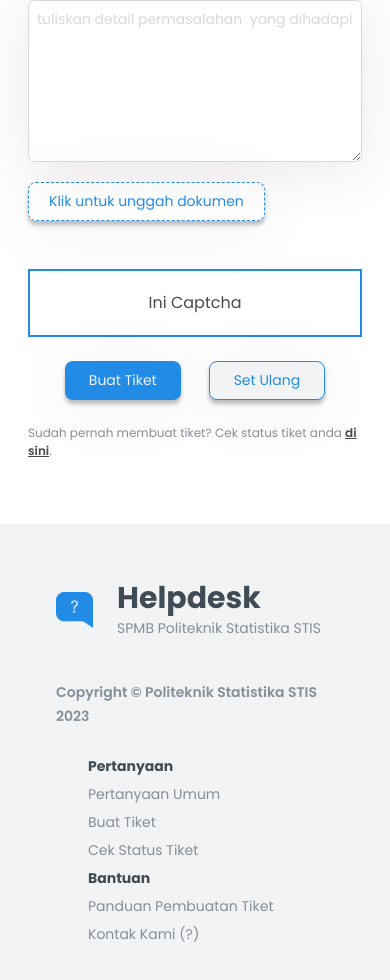
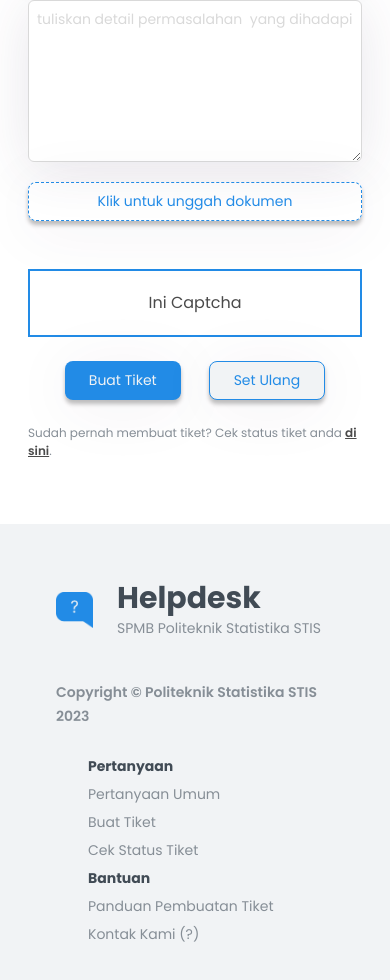
Before and after one commit to damarss/helpdesk, a Next.js app: page /create-ticket in a window 390 px wide. Shown: the part 1131-2111 px from the top of the page. Built offline with nearby package versions, Linux system fonts and the light colour scheme.

Commit message:
Minor tombol unggah

```diff
--- a/app/components/CreateForm.tsx
+++ b/app/components/CreateForm.tsx
@@ -94,10 +94,10 @@ const CreateForm = (props: Props) => {
             className="w-full border-[1.5px] p-2 rounded-md border-grey-light focus:outline-none focus:border-dark shadow-shadow-4 placeholder:text-base placeholder:text-grey-light"
           ></textarea>
         </div>
-        <div>
+        <div className="flex justify-center md:justify-start">
           <button
             type="button"
-            className="text-biru text-base border-[1.5px] border-biru border-dashed px-5 py-2 rounded-lg hover:bg-grey-light shadow-shadow-2"
+            className="text-biru text-base border-[1.5px] border-biru border-dashed px-5 py-2 rounded-lg hover:bg-grey-light shadow-shadow-2 w-full md:w-fit"
           >
             Klik untuk unggah dokumen
           </button>
```
